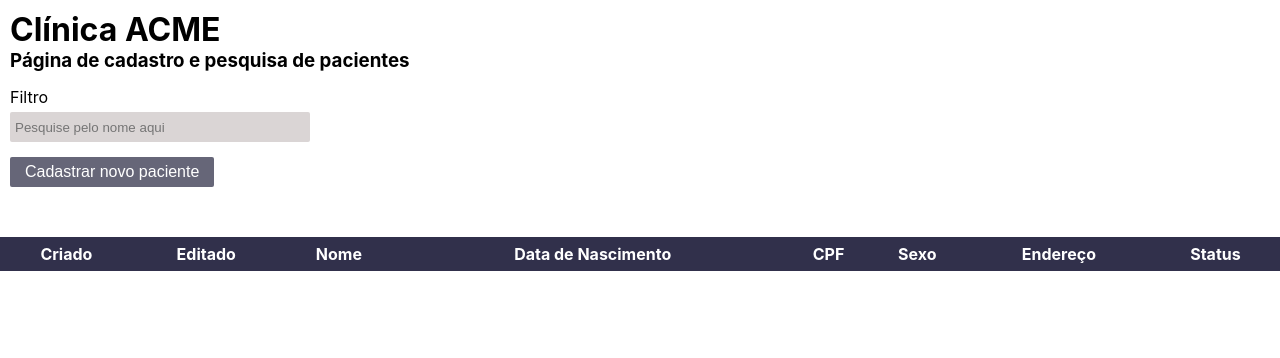
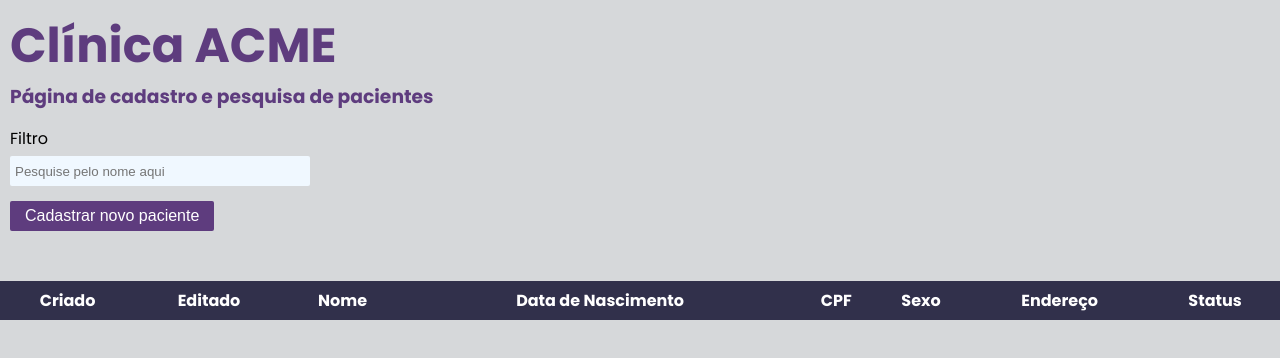
Before and after one commit to mallmann02/stable-js-interprocess, a React (Create React App) app: page / in a window 1280 px wide. Shown: the top 358 px of the page. Built offline with nearby package versions, Linux system fonts and the light colour scheme; the HTML template or start-up script is replaced by a standard one.

Commit message:
up: change style of landing page

```diff
--- a/src/index.css
+++ b/src/index.css
@@ -32,6 +32,7 @@ button.add_patient {
 
 input[type="search"] {
   width: 300px;
+  background-color: aliceblue;
 }
 
 div.header {
@@ -42,13 +43,26 @@ div.header {
   margin-left: 10px;
 }
 
+div.header h1 {
+  font-size: 48px;
+  color: #5e3c7e;
+}
+
+div.header h3 {
+  color: #5e3c7e;
+}
+
 div.header button {
   align-self: flex-start;
+  background-color: #5e3c7e;
 }
 
 body {
   margin: 0;
-  font-family: -apple-system, BlinkMacSystemFont, 'Segoe UI', 'Roboto', 'Oxygen',
+  width: 100%;
+  height: 100%;
+  background-color: rgb(214, 216, 218);
+  font-family: 'Poppins', -apple-system, BlinkMacSystemFont, 'Segoe UI', 'Roboto', 'Oxygen',
     'Ubuntu', 'Cantarell', 'Fira Sans', 'Droid Sans', 'Helvetica Neue',
     sans-serif;
   -webkit-font-smoothing: antialiased;
```
